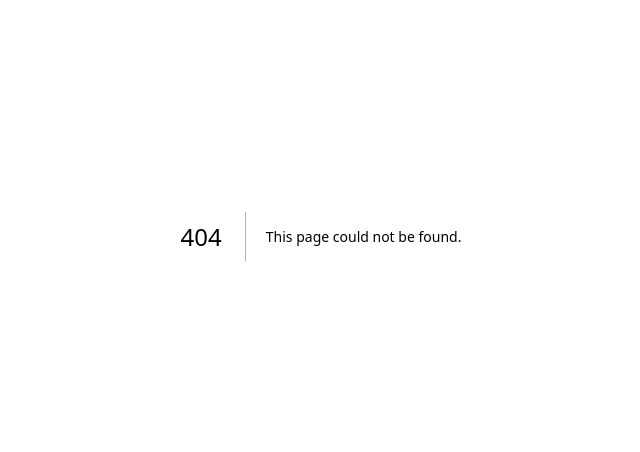
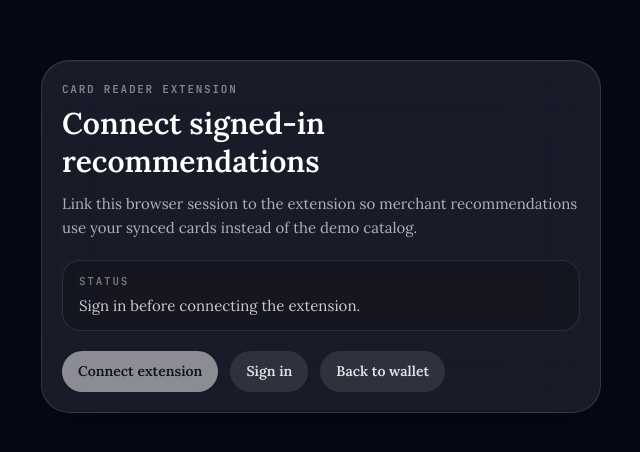
Before and after one commit to kylehocho/card-reader, a Next.js app: page /extension/connect in a window 1280 px wide. Before the commit this address had no page. Shown: the part 164-616 px from the top of the page, without its empty margins (319-959 px from the left). Built offline with nearby package versions, Linux system fonts and the light colour scheme; no server answers.

Commit message:
add extension auth handoff

```diff
--- /dev/null
+++ b/app/extension/connect/page.tsx
@@ -0,0 +1,16 @@
+import type { Metadata } from 'next';
+import { AuthProvider } from '@/components/auth/AuthProvider';
+import ExtensionConnect from '@/components/extension/ExtensionConnect';
+
+export const metadata: Metadata = {
+  title: 'Connect Card Reader Extension',
+  description: 'Connect a signed-in Card Reader session to the browser extension.',
+};
+
+export default function ExtensionConnectPage() {
+  return (
+    <AuthProvider>
+      <ExtensionConnect />
+    </AuthProvider>
+  );
+}
--- /dev/null
+++ b/components/extension/ExtensionConnect.tsx
@@ -0,0 +1,150 @@
+'use client';
+
+import { useMemo, useState } from 'react';
+import Link from 'next/link';
+import { useAuth } from '@/components/auth/AuthProvider';
+import { getBrowserSupabaseClient } from '@/lib/supabase/client';
+
+type SyncState = 'idle' | 'syncing' | 'synced' | 'needs-extension' | 'needs-auth' | 'error';
+
+const RESPONSE_TIMEOUT_MS = 1500;
+
+function apiBaseUrl() {
+  if (typeof window === 'undefined') return 'https://card-reader-xi.vercel.app';
+  return window.location.origin;
+}
+
+function syncSessionWithExtension(params: { authToken: string; authExpiresAt: number | null; userEmail: string | null }) {
+  const requestId = crypto.randomUUID();
+
+  return new Promise<void>((resolve, reject) => {
+    const timeout = window.setTimeout(() => {
+      window.removeEventListener('message', handleResponse);
+      reject(new Error('Install or enable the Card Reader extension, then try again.'));
+    }, RESPONSE_TIMEOUT_MS);
+
+    function handleResponse(event: MessageEvent) {
+      if (event.source !== window || event.origin !== window.location.origin) return;
+
+      const message = event.data;
+      if (message?.type !== 'CARD_READER_AUTH_TOKEN_SAVED' || message.requestId !== requestId) return;
+
+      window.clearTimeout(timeout);
+      window.removeEventListener('message', handleResponse);
+
+      if (message.ok) {
+        resolve();
+        return;
+      }
+
+      reject(new Error(message.error || 'The extension could not save this session.'));
+    }
+
+    window.addEventListener('message', handleResponse);
+    window.postMessage(
+      {
+        type: 'CARD_READER_SAVE_AUTH_TOKEN',
+        requestId,
+        apiBaseUrl: apiBaseUrl(),
+        authToken: params.authToken,
+        authExpiresAt: params.authExpiresAt,
+        userEmail: params.userEmail
+      },
+      window.location.origin,
+    );
+  });
+}
+
+export default function ExtensionConnect() {
+  const { authStatus, profileStatus, user, setAuthFlow } = useAuth();
+  const [syncState, setSyncState] = useState<SyncState>('idle');
+  const [statusMessage, setStatusMessage] = useState('Ready to connect this browser session.');
+  const supabase = useMemo(() => getBrowserSupabaseClient(), []);
+  const canSync = authStatus === 'authenticated' && profileStatus === 'ready' && Boolean(supabase);
+  const renderedStatusMessage =
+    authStatus === 'anonymous'
+      ? 'Sign in before connecting the extension.'
+      : !supabase
+        ? 'Supabase auth is not configured for this environment.'
+        : statusMessage;
+
+  async function handleSync() {
+    if (!supabase) return;
+
+    setSyncState('syncing');
+    setStatusMessage('Checking your signed-in session...');
+
+    const { data, error } = await supabase.auth.getSession();
+    const session = data.session;
+
+    if (error || !session?.access_token) {
+      setSyncState('needs-auth');
+      setStatusMessage('Sign in again, then reconnect the extension.');
+      setAuthFlow('entry');
+      return;
+    }
+
+    try {
+      setStatusMessage('Sending session to the browser extension...');
+      await syncSessionWithExtension({
+        authToken: session.access_token,
+        authExpiresAt: session.expires_at ?? null,
+        userEmail: user?.email ?? session.user.email ?? null,
+      });
+      setSyncState('synced');
+      setStatusMessage('Extension connected. Popup recommendations now use your synced wallet.');
+    } catch (syncError) {
+      setSyncState('needs-extension');
+      setStatusMessage(syncError instanceof Error ? syncError.message : 'Unable to reach the Card Reader extension.');
+    }
+  }
+
+  return (
+    <main id="main-content" className="min-h-screen bg-[#060816] px-4 py-8 text-white">
+      <div className="mx-auto flex min-h-[calc(100vh-4rem)] w-full max-w-[560px] flex-col justify-center">
+        <section className="rounded-[28px] border border-white/12 bg-[rgba(118,118,128,0.18)] p-5 shadow-[0_18px_48px_rgba(0,0,0,0.24),inset_0_1px_0_rgba(255,255,255,0.05)] backdrop-blur-2xl">
+          <p className="font-mono text-[11px] font-semibold uppercase tracking-[0.16em] text-white/48">Card Reader Extension</p>
+          <h1 className="mt-2 text-[30px] font-semibold leading-tight tracking-normal text-white">Connect signed-in recommendations</h1>
+          <p className="mt-3 text-[15px] leading-6 text-white/66">
+            Link this browser session to the extension so merchant recommendations use your synced cards instead of the demo catalog.
+          </p>
+
+          <div className="mt-5 rounded-[18px] border border-white/10 bg-black/18 px-4 py-3">
+            <p className="font-mono text-[11px] font-semibold uppercase tracking-[0.16em] text-white/42">Status</p>
+            <p className="mt-1 text-[15px] leading-6 text-white/78">{renderedStatusMessage}</p>
+          </div>
+
+          {user?.email && (
+            <div className="mt-3 rounded-[18px] border border-white/10 bg-black/18 px-4 py-3">
+              <p className="font-mono text-[11px] font-semibold uppercase tracking-[0.16em] text-white/42">Signed In</p>
+              <p className="mt-1 truncate text-[15px] text-white/78">{user.email}</p>
+            </div>
+          )}
+
+          <div className="mt-5 flex flex-wrap gap-3">
+            <button
+              type="button"
+              onClick={handleSync}
+              disabled={!canSync || syncState === 'syncing'}
+              className="rounded-full bg-white px-4 py-2.5 text-[14px] font-semibold text-[#060816] disabled:cursor-not-allowed disabled:opacity-50"
+            >
+              {syncState === 'syncing' ? 'Connecting' : syncState === 'synced' ? 'Reconnect session' : 'Connect extension'}
+            </button>
+            {authStatus !== 'authenticated' && (
+              <button type="button" onClick={() => setAuthFlow('entry')} className="rounded-full bg-white/10 px-4 py-2.5 text-[14px] font-semibold text-white/86">
+                Sign in
+              </button>
+            )}
+            <Link href="/" className="rounded-full bg-white/10 px-4 py-2.5 text-[14px] font-semibold text-white/86">
+              Back to wallet
+            </Link>
+          </div>
+
+          {syncState === 'needs-extension' && (
+            <p className="mt-4 text-[13px] leading-5 text-white/54">The extension was not detected in this browser.</p>
+          )}
+        </section>
+      </div>
+    </main>
+  );
+}
--- a/components/profile/ProfileHome.tsx
+++ b/components/profile/ProfileHome.tsx
@@ -87,6 +87,7 @@ export default function ProfileHome({ user, connectedAccountsCount, onBack, onOp
       <div className="overflow-hidden rounded-[24px] border border-white/12 bg-[rgba(118,118,128,0.24)] shadow-[0_10px_24px_rgba(0,0,0,0.14),inset_0_1px_0_rgba(255,255,255,0.05)] backdrop-blur-2xl">
         {[
           { label: 'Synced cards', detail: connectedAccountsLabel, action: connectedAccountsCount > 0 ? 'Manage' : 'Connect', onClick: onOpenConnectedAccounts },
+          { label: 'Browser extension', detail: 'Use this wallet for merchant recommendations', action: 'Connect', onClick: () => window.open('/extension/connect', '_blank', 'noopener,noreferrer') },
           { label: 'Alerts', detail: 'Recommendation and benefit notifications', action: 'Open', onClick: onOpenNotifications },
           { label: 'Identity', detail: subtitle, action: null, onClick: undefined },
         ].map((item, index, arr) => (
--- a/extension/background.js
+++ b/extension/background.js
@@ -61,6 +61,32 @@ async function extensionSettings() {
     apiBaseUrl: syncStored.apiBaseUrl || DEFAULT_API_BASE_URL,
     authToken: typeof localStored.authToken === 'string' ? localStored.authToken.trim() : ''
   };
+}
+
+function cleanApiBaseUrl(value) {
+  if (typeof value !== 'string') return DEFAULT_API_BASE_URL;
+
+  const trimmedValue = value.trim().replace(/\/$/, '');
+  if (trimmedValue === 'https://card-reader-xi.vercel.app' || trimmedValue === 'http://localhost:3000') return trimmedValue;
+  return DEFAULT_API_BASE_URL;
+}
+
+async function saveAuthToken(message) {
+  const authToken = typeof message.authToken === 'string' ? message.authToken.trim() : '';
+  if (!authToken) throw new Error('No signed-in session token was provided.');
+
+  const apiBaseUrl = cleanApiBaseUrl(message.apiBaseUrl);
+  const authExpiresAt = typeof message.authExpiresAt === 'number' ? message.authExpiresAt : null;
+  const userEmail = typeof message.userEmail === 'string' ? message.userEmail : null;
+
+  await Promise.all([
+    chrome.storage.sync.set({ apiBaseUrl }),
+    chrome.storage.local.set({
+      authToken,
+      authExpiresAt,
+      authUserEmail: userEmail
+    })
+  ]);
 }
 
 async function recommend(context) {
@@ -169,6 +195,13 @@ chrome.runtime.onMessage.addListener((message, sender, sendResponse) => {
     return true;
   }
 
+  if (message?.type === 'CARD_READER_SAVE_AUTH_TOKEN') {
+    saveAuthToken(message)
+      .then(() => sendResponse({ ok: true }))
+      .catch((error) => sendResponse({ ok: false, error: error instanceof Error ? error.message : 'Unable to save session.' }));
+    return true;
+  }
+
   return false;
 });
 
--- a/extension/content.js
+++ b/extension/content.js
@@ -36,6 +36,38 @@ function pageMerchantContext() {
   };
 }
 
+function isAllowedCardReaderOrigin(origin) {
+  return origin === 'https://card-reader-xi.vercel.app' || origin === 'http://localhost:3000';
+}
+
+window.addEventListener('message', (event) => {
+  if (event.source !== window || !isAllowedCardReaderOrigin(event.origin)) return;
+
+  const message = event.data;
+  if (message?.type !== 'CARD_READER_SAVE_AUTH_TOKEN') return;
+
+  chrome.runtime.sendMessage(
+    {
+      type: 'CARD_READER_SAVE_AUTH_TOKEN',
+      apiBaseUrl: message.apiBaseUrl,
+      authToken: message.authToken,
+      authExpiresAt: message.authExpiresAt,
+      userEmail: message.userEmail
+    },
+    (response) => {
+      window.postMessage(
+        {
+          type: 'CARD_READER_AUTH_TOKEN_SAVED',
+          requestId: message.requestId,
+          ok: Boolean(response?.ok),
+          error: response?.error || null
+        },
+        event.origin
+      );
+    }
+  );
+});
+
 chrome.runtime.onMessage.addListener((message, _sender, sendResponse) => {
   if (message?.type !== 'CARD_READER_GET_CONTEXT') return false;
   sendResponse(pageMerchantContext());
--- a/extension/options.html
+++ b/extension/options.html
@@ -17,8 +17,8 @@
         <label for="apiBaseUrl">API</label>
         <input id="apiBaseUrl" type="url" placeholder="https://card-reader-xi.vercel.app" />
 
-        <label for="authToken">Supabase bearer token</label>
-        <textarea id="authToken" spellcheck="false" autocomplete="off" placeholder="Paste a Supabase access token"></textarea>
+        <label for="authToken">Session token</label>
+        <textarea id="authToken" spellcheck="false" autocomplete="off" placeholder="Connect from the web app or paste a Supabase access token"></textarea>
 
         <div class="button-row">
           <button id="saveSettings" type="button">Save</button>
--- a/extension/options.js
+++ b/extension/options.js
@@ -11,23 +11,32 @@ function setStatus(message) {
 }
 
 async function loadSettings() {
-  const [{ apiBaseUrl }, { authToken }] = await Promise.all([chrome.storage.sync.get(['apiBaseUrl']), chrome.storage.local.get(['authToken'])]);
+  const [{ apiBaseUrl }, { authToken, authUserEmail, authExpiresAt }] = await Promise.all([
+    chrome.storage.sync.get(['apiBaseUrl']),
+    chrome.storage.local.get(['authToken', 'authUserEmail', 'authExpiresAt'])
+  ]);
   apiBaseUrlEl.value = apiBaseUrl || DEFAULT_API_BASE_URL;
   authTokenEl.value = authToken || '';
-  setStatus(authToken ? 'Signed-in recommendations enabled.' : 'Using demo catalog until a token is saved.');
+  if (!authToken) {
+    setStatus('Using demo catalog until a session is connected.');
+    return;
+  }
+
+  const expiresLabel = authExpiresAt ? ` Expires ${new Date(authExpiresAt * 1000).toLocaleString()}.` : '';
+  setStatus(`Signed-in recommendations enabled${authUserEmail ? ` for ${authUserEmail}` : ''}.${expiresLabel}`);
 }
 
 async function saveSettings() {
   const apiBaseUrl = apiBaseUrlEl.value.trim() || DEFAULT_API_BASE_URL;
   const authToken = authTokenEl.value.trim();
   await chrome.storage.sync.set({ apiBaseUrl });
-  await chrome.storage.local.set({ authToken });
+  await chrome.storage.local.set({ authToken, authExpiresAt: null, authUserEmail: null });
   setStatus(authToken ? 'Saved. Signed-in recommendations enabled.' : 'Saved. Using demo catalog.');
 }
 
 async function clearToken() {
   authTokenEl.value = '';
-  await chrome.storage.local.remove('authToken');
+  await chrome.storage.local.remove(['authToken', 'authExpiresAt', 'authUserEmail']);
   setStatus('Token cleared. Using demo catalog.');
 }
 
--- a/extension/popup.js
+++ b/extension/popup.js
@@ -42,14 +42,14 @@ async function refreshActiveTab() {
 }
 
 async function refresh() {
-  const [{ currentContext, currentRecommendation, currentError }, { apiBaseUrl }, { authToken }] = await Promise.all([
+  const [{ currentContext, currentRecommendation, currentError }, { apiBaseUrl }, { authToken, authUserEmail }] = await Promise.all([
     chrome.storage.session.get(['currentContext', 'currentRecommendation', 'currentError']),
     chrome.storage.sync.get(['apiBaseUrl']),
-    chrome.storage.local.get(['authToken'])
+    chrome.storage.local.get(['authToken', 'authUserEmail'])
   ]);
 
   apiBaseUrlEl.value = apiBaseUrl || 'https://card-reader-xi.vercel.app';
-  authStatusEl.textContent = authToken ? 'Signed-in wallet' : 'Demo catalog';
+  authStatusEl.textContent = authToken ? `Signed-in wallet${authUserEmail ? `: ${authUserEmail}` : ''}` : 'Demo catalog';
 
   if (currentRecommendation) {
     renderRecommendation(currentContext, currentRecommendation);
```
Also changed, not shown: 4 other files (tests, documents, lock files or other folders).
